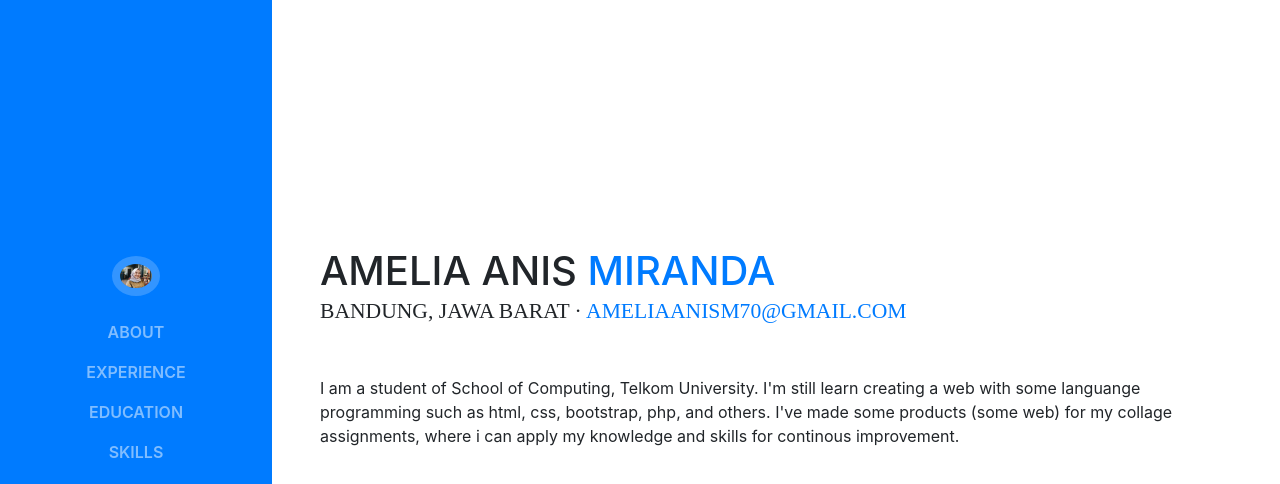
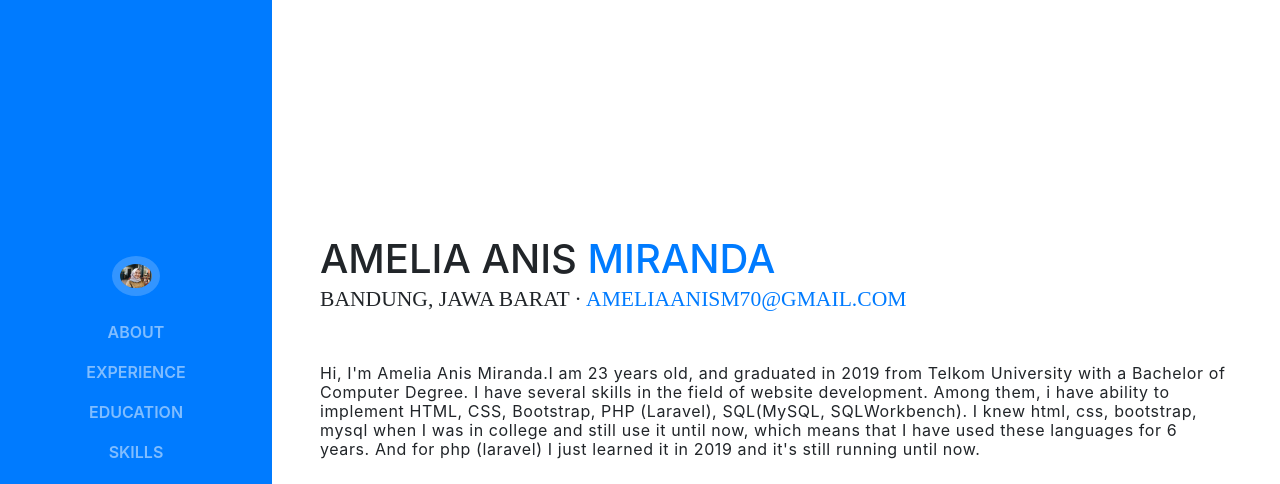
Before and after one commit to ameliaanism/ameliaanism.github.io, a website with bundled scripts: page index.html in a window 1280 px wide. Shown: the top 484 px of the page. Built offline with nearby package versions, Linux system fonts and the light colour scheme; a web font is replaced by a local one.

Commit message:
Update index.html

```diff
--- a/index.html
+++ b/index.html
@@ -74,7 +74,10 @@
           <div class="subheading mb-5">Bandung, Jawa Barat ·
             <a href="mailto:ameliaanism70@gmail.com">ameliaanism70@gmail.com</a>
           </div>
-          <p class="mb-5">I am a student of School of Computing, Telkom University. I'm still learn creating a web with some languange programming  such as html, css, bootstrap, php, and others. I've made some products (some web) for my collage assignments, where i can apply my knowledge and skills for continous improvement.</p>
+          <p class="mb-5" style="line-height:1.2;letter-spacing:0.6px">Hi, I'm Amelia Anis Miranda.I am 23 years old, and graduated in 2019 from Telkom University with a Bachelor of Computer Degree.
+            I have several skills in the field of website development. Among them, i have ability to implement HTML, CSS, Bootstrap, PHP (Laravel), SQL(MySQL, SQLWorkbench).
+            I knew html, css, bootstrap, mysql when I was in college and still use it until now, which means that I have used these languages for 6 years.
+            And for php (laravel) I just learned it in 2019 and it's still running until now.
           <ul class="list-inline list-social-icons mb-0">
             <li class="list-inline-item">
               <a href="https://www.facebook.com/amelia.anis.73">
```
